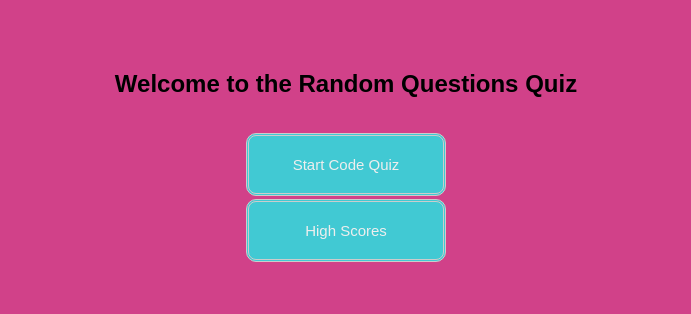
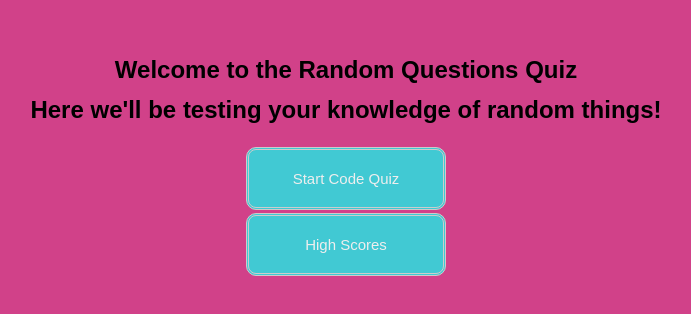
Before and after one commit to MoMilllzz/codequiztwo, a plain HTML site: page index.html in a window 1280 px wide. Shown: the part 238-552 px from the top of the page, without its empty margins (302-993 px from the left). Drawn offline with Linux system fonts and the light colour scheme.

Commit message:
more updates

```diff
--- a/index.html
+++ b/index.html
@@ -11,7 +11,7 @@
 
         <div id="startpage">
             <h2>Welcome to the Random Questions Quiz</h2>
-            <h2></h2>
+            <h2>Here we'll be testing your knowledge of random things!</h2>
         <button id="startbtn">Start Code Quiz</button>
         <button id="startPageHighscore" onclick="showHighscore()">High Scores</button>
         </div>
```
